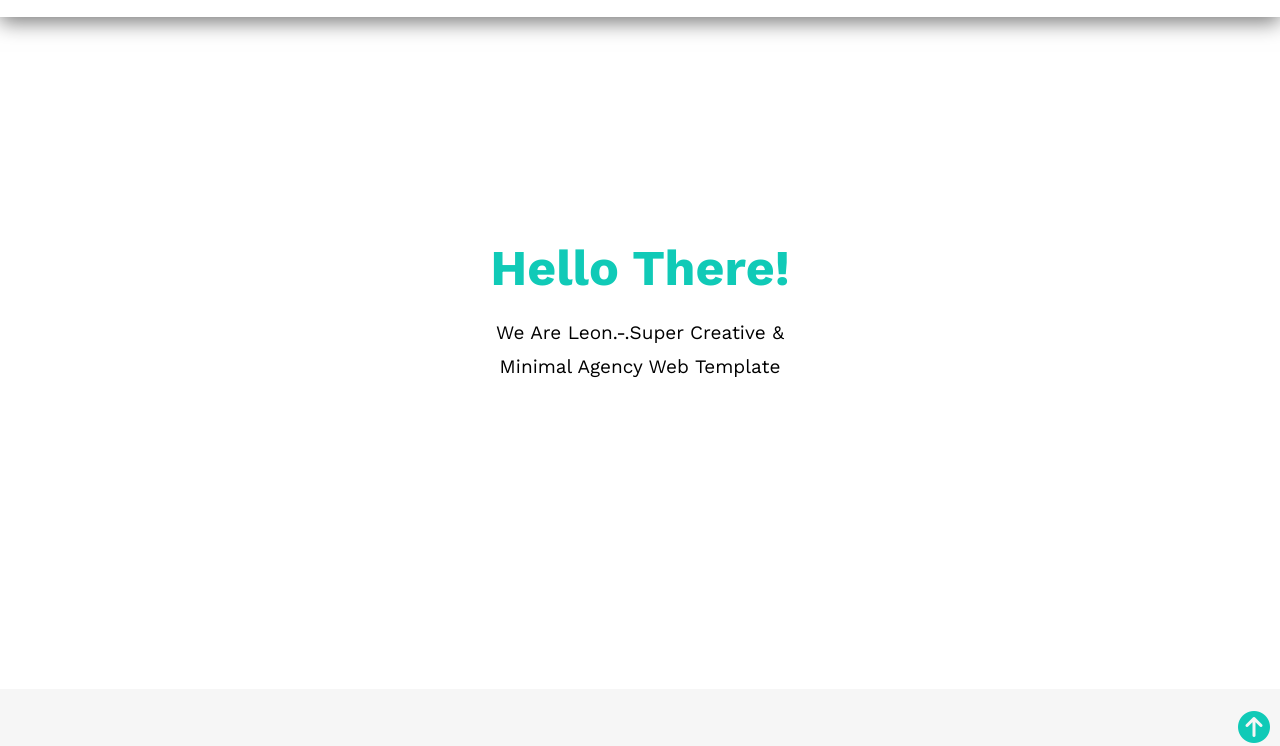
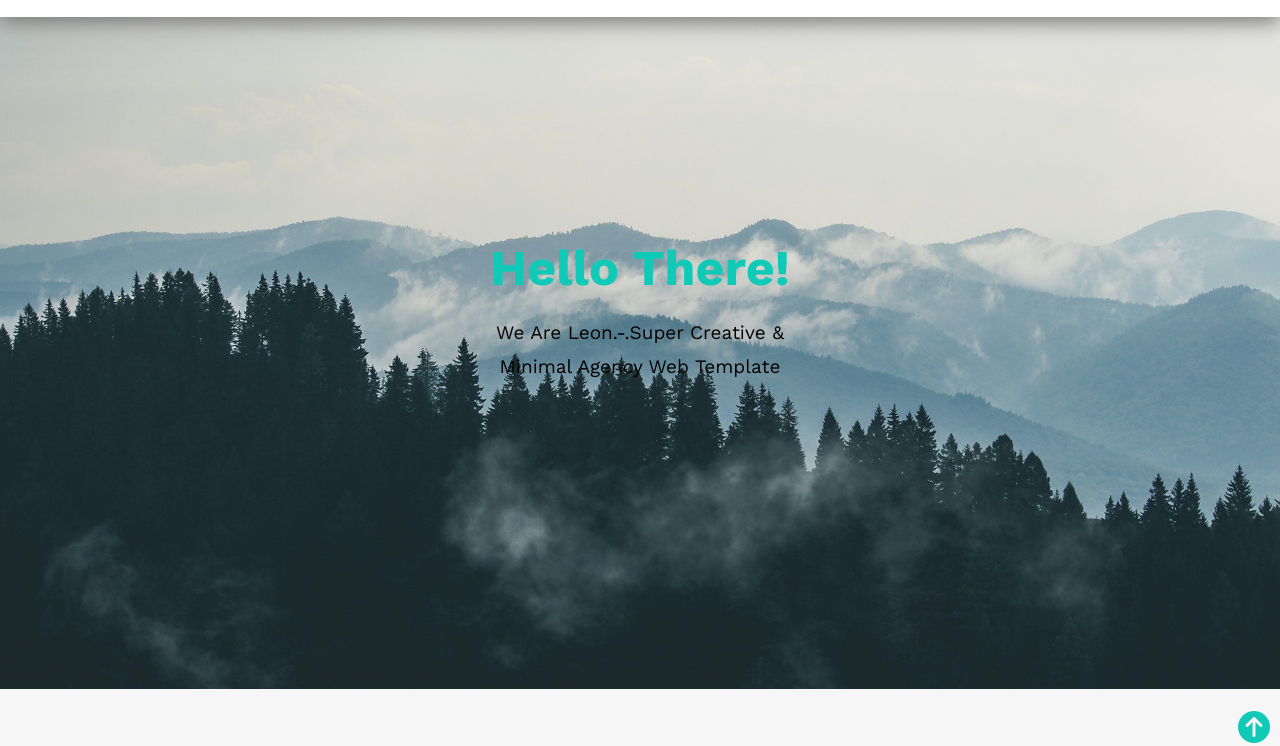
Before and after one commit to WDFU/Leon-Template, a plain HTML site: page template one leon/index.html in a window 1280 px wide. Shown: the part 47-793 px from the top of the page. Drawn offline with nearby package versions, Linux system fonts and the light colour scheme; the site is published under a folder, as on GitHub Pages, so addresses that start at the root find nothing.

Commit message:
Update style.css

```diff
--- a/template one leon/style.css
+++ b/template one leon/style.css
@@ -130,7 +130,7 @@ body {
 
 .landing {
     position: relative;
-    background-image: url(/images/mountain.jpg);
+    background-image: url(images/mountain.jpg);
     background-attachment: fixed;
     background-size: cover;
     height: calc(100vh - 64px);
```
